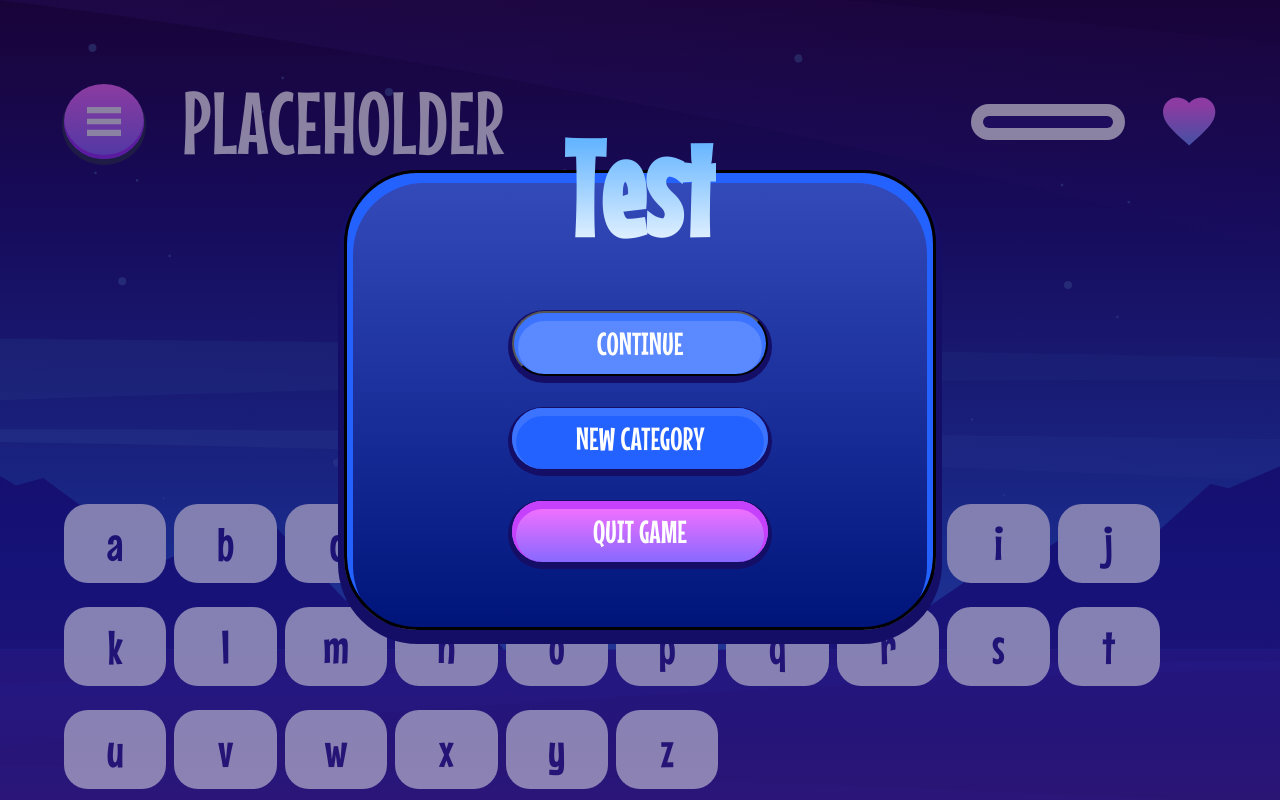
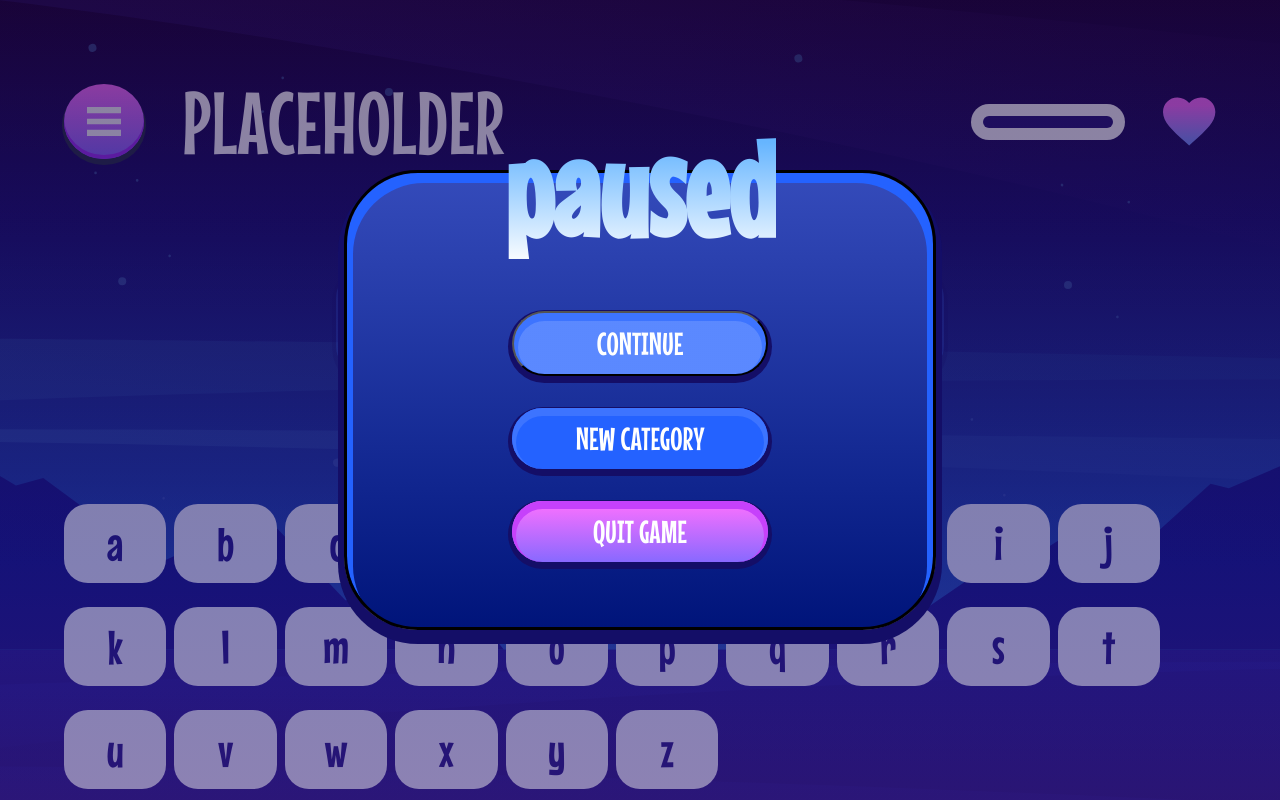
Before and after one commit to DaniilGurski/FM-Hangman, a React (Vite) app: page /game/1 in a window 1280 px wide. Both pictures are taken after a click on the button 103 px from the left and 121 px from the top of the page. Built offline with nearby package versions, Linux system fonts and the light colour scheme.

Commit message:
refactor code, adding game ending.

```diff
--- a/src/components/GameActionPanel.jsx
+++ b/src/components/GameActionPanel.jsx
@@ -1,16 +1,23 @@
-import React from "react";
+import React, { useContext, useEffect } from "react";
 import { Link } from "react-router-dom";
+import { gameContext } from "../routes/Game";
+import { CURRENT_GAME_ACTIONS } from "../currentGameActions";
 
-function GameActionPanel({ gameStatus }, ref) {
+function GameActionPanel({}, ref) {
+  const { game, dispatch, startNewGame} = useContext(gameContext);
+  const { panelText, isRunning } = game;
 
-  function handlePanelClosing(e) {
+  function handlePanelClosing() {
+    if (!isRunning) {
+      startNewGame();
+    }
     ref.current.close();
   }
 
   return (
     <dialog className="action-panel action-panel--fixed" id="game-panel" ref={ref}>
       <div className="grid">
-        <span className="action-panel__header gradient-heading"> Test </span>
+        <span className="action-panel__header gradient-heading"> {panelText} </span>
 
         <div className="action-panel__buttons | grid">
             <button className="button" onClick={handlePanelClosing}> Continue </button>
--- a/src/components/GameHeader.jsx
+++ b/src/components/GameHeader.jsx
@@ -1,14 +1,15 @@
 import { useContext } from "react";
 import menuIcon from "/images/icon-menu.svg";
 import HealthBar from "./HealthBar";
+import { gameContext } from "../routes/Game";
+import { CURRENT_GAME_ACTIONS } from "../currentGameActions";
 
 
 export default function GameHeader({ categoryName, onMenuClick }) {
-
   return (
     <header className="game-header | flex">
         <div className="game-header__left | flex">
-            <button className="round-button" onClick={onMenuClick}>
+            <button className="round-button" onClick={() => onMenuClick("paused")}>
               <img className="round-button__icon" src={menuIcon} alt="" />
             </button>
 
--- a/src/components/HealthBar.jsx
+++ b/src/components/HealthBar.jsx
@@ -3,7 +3,8 @@ import { gameContext } from "../routes/Game"
 
 
 export default function HealthBar() {
-  const { currentHealth, TOTAL_HEALTH } = useContext(gameContext);
+  const { TOTAL_HEALTH, game } = useContext(gameContext);
+  const { currentHealth } = game;
 
   return (
     <>
--- a/src/components/Keyboard.jsx
+++ b/src/components/Keyboard.jsx
@@ -3,6 +3,7 @@
 export default function Keyboard({ onLetterBlockClick }) {
   const alphabet = 'abcdefghijklmnopqrstuvwxyz'.split("");
 
+  // TODO: disable button when its clicked
   return (
     <ul className="keyboard__letter-group | flex" role="list">
         {
--- a/src/components/LetterBlocks.jsx
+++ b/src/components/LetterBlocks.jsx
@@ -3,7 +3,9 @@ import { gameContext } from "../routes/Game"
 
 
 export default function letterBlocks({ word, wordIndex }) {
-    const { revealedLetters, mysteryWord } = useContext(gameContext);
+    const { game } = useContext(gameContext);
+    const revealedLetters = game.revealedLetters;
+
     return (
         <ul className="mystery-word__letter-group | flex" role="list">
             {
--- a/src/currentGameActions.js
+++ b/src/currentGameActions.js
@@ -1,5 +1,7 @@
-const CURRENT_GAME_ACTIONS = {
-    RESET_GAME: "reset game",
-    SET_STATUS: "set status",
+export const CURRENT_GAME_ACTIONS = {
+    CHOOSE_NEW_WORD: "choose new word",
+    SET_MODAL_TEXT: "set modal text",
     DECREMENT_ATTEMPTS: "decrement attempts",
+    ADD_REVEALED_LETTER: "add revealed letter",
+    END_GAME: "end game"
 }
--- a/src/currentGameReducer.js
+++ b/src/currentGameReducer.js
@@ -1,18 +1,54 @@
+import { TOTAL_HEALTH } from "./gameData"
+
+
 export const GAME_INITIAL_STATE = {
-    currentHealth: null,
-    gameStatus: "running",
-    mysteryLetters: [],
+    isRunning: true,
+    currentHealth: TOTAL_HEALTH,
+    mysteryWord: "",
+    panelText: "paused",
+    revealedLetters: [],
 }
 
 export default function currentGameReducer(state, action) {
     switch (action.type) {
-        case "new game":
-            return state
-        case "set status":
-            return state
-        case "decrement attempts":
-            return state
-        default:
-            return state
+        case "choose new word":
+            return {
+                isRunning: true,
+                currentHealth: TOTAL_HEALTH,
+                mysteryWord: action.payload,
+                panelText: "paused",
+                revealedLetters: [],
+            }
+
+        case "set modal text": {
+            return {
+                ...state,
+                panelText: action.payload
+            }
+        }
+
+        case "add revealed letter": {
+            return {
+                ...state,
+                revealedLetters: [...state.revealedLetters, action.payload],
+            }
+        }
+
+        case "decrement attempts": {
+            return {
+                ...state,
+                currentHealth: state.currentHealth - 1
+            }
+        }
+
+        case "end game": {
+            return {
+                ...state,
+                panelText: action.payload,
+                isRunning: false,
+            }
+        }
+
+        default: return state
     }
 }
--- a/src/gameData.js
+++ b/src/gameData.js
@@ -1,4 +1,6 @@
 import data from "./assets/data.json";
+
+export const TOTAL_HEALTH = 3;
 
 export function getGameData() {
     return data.categories;
--- a/src/routes/Game.jsx
+++ b/src/routes/Game.jsx
@@ -1,26 +1,32 @@
-
-import { createContext, useEffect, useRef, useState, useMemo } from 'react'
+import { createContext, useEffect, useRef, useState, useMemo, useReducer } from 'react'
 import { useParams } from 'react-router-dom';
 import { getCategoryNames, getGameData } from '../gameData';
+
+import { CURRENT_GAME_ACTIONS } from '../currentGameActions';
+import { TOTAL_HEALTH } from '../gameData';
+import currentGameReducer, { GAME_INITIAL_STATE } from '../currentGameReducer';
 import GameHeader from '../components/GameHeader';
 import OverlayPortal from '../components/OverlayPortal';
 import GameActionPanel from '../components/GameActionPanel';
 import Keyboard from '../components/Keyboard';
 import LetterBlocks from '../components/LetterBlocks';
 
-
 export const gameContext = createContext();
 
 export default function Game() {
-  const TOTAL_HEALTH = 3;
   const currentCategoryIndex = useParams().category - 1;
-  const currentCategoryName = getCategoryNames()[currentCategoryIndex];
-  const currentCategoryData = getGameData()[currentCategoryName];
+  const {currentCategoryName, currentCategoryData} = useMemo(() => {
+    const categoryNames = getCategoryNames();
+    const gameData = getGameData();
 
-  const [mysteryWord, setMysteryWord] = useState("");
-  const [currentHealth, setCurrentHealth] = useState(TOTAL_HEALTH);
-  const [revealedLetters, setRevealedLetters] = useState([]);
+    return {
+      currentCategoryName: categoryNames[currentCategoryIndex],
+      currentCategoryData: gameData[categoryNames[currentCategoryIndex]],
+    }
+  }, [currentCategoryIndex]);
 
+  const [game, dispatch] = useReducer(currentGameReducer, GAME_INITIAL_STATE);
+  const { mysteryWord, currentHealth } = game
   const actionPanelRef = useRef(null);
 
 
@@ -33,35 +39,52 @@ export default function Game() {
     const selectedLetter = e.target.innerText;
 
     if (mysteryWord.includes(selectedLetter)) {
-      setRevealedLetters([...revealedLetters, selectedLetter]);
+      dispatch({type: CURRENT_GAME_ACTIONS.ADD_REVEALED_LETTER, payload: selectedLetter})
       return
     }
 
-    setCurrentHealth(currentHealth => currentHealth - 1);
+    dispatch({type: CURRENT_GAME_ACTIONS.DECREMENT_ATTEMPTS})
   }
 
 
   function chooseNewWord() {
     const randomWordIndex = Math.floor(Math.random() * getGameData()[currentCategoryName].length);
 
-    setMysteryWord(currentCategoryData[randomWordIndex].name.toLowerCase());
+    return currentCategoryData[randomWordIndex].name.toLowerCase();
   }
 
 
-  useEffect(() => chooseNewWord(), []);
-  useEffect(() => console.log(`new word to be guessed is '${mysteryWord}'`, [mysteryWord]))
+  function startNewGame() {
+    const newWord = chooseNewWord();
+    dispatch({type: CURRENT_GAME_ACTIONS.CHOOSE_NEW_WORD, payload: newWord});
+  }
+
+
+  // choosing new word
+  useEffect(startNewGame, []);
+
+
+  // health
   useEffect(() => {
-    if (!currentHealth) {
-      console.log("game end")
+    if (currentHealth < 1) {
+      handlePanelOpening();
+      dispatch({type: CURRENT_GAME_ACTIONS.END_GAME, payload: "You Lose"})
     }
+
     console.log(`current health: ${currentHealth}`);
   }, [currentHealth]);
 
 
+  // debugging
+  useEffect(() => {
+    console.log(game);
+  }, [game])
+
+
   return (
     <div className="game-page | backdrop">
-      <gameContext.Provider value={{ revealedLetters, currentHealth, mysteryWord, TOTAL_HEALTH }}>
-        <GameHeader categoryName="placeholder" onMenuClick={handlePanelOpening} />
+      <gameContext.Provider value={{ TOTAL_HEALTH, game, dispatch, startNewGame }}>
+        <GameHeader categoryName="placeholder" onMenuClick={handlePanelOpening}/>
 
         <section className="game-page__mystery-word-section">
           <ul className="mystery-word" role="list">
@@ -101,3 +124,27 @@ TODO:
 
 Нам нужен некий state для завершения работы ?
 */
+
+
+// const [isRunning, setIsRunning] = useState(true);
+// const [panelText, setPanelText] = useState("");
+// const [mysteryWord, setMysteryWord] = useState("");
+// const [currentHealth, setCurrentHealth] = useState(TOTAL_HEALTH);
+// const [revealedLetters, setRevealedLetters] = useState([]);
+
+// function handlePanelClosing() {
+//   if (!isRunning) {
+//     console.log("choosing new word...");
+//   }
+//   actionPanelRef.current.close();
+// }
+
+  // useEffect(() => {
+  //   if (!currentHealth) {
+  //     handlePanelOpening("You Lose")
+  //     setIsRunning(false)
+
+  //   }
+
+  //   console.log(`current health: ${currentHealth}`);
+  // }, [currentHealth]);
```
